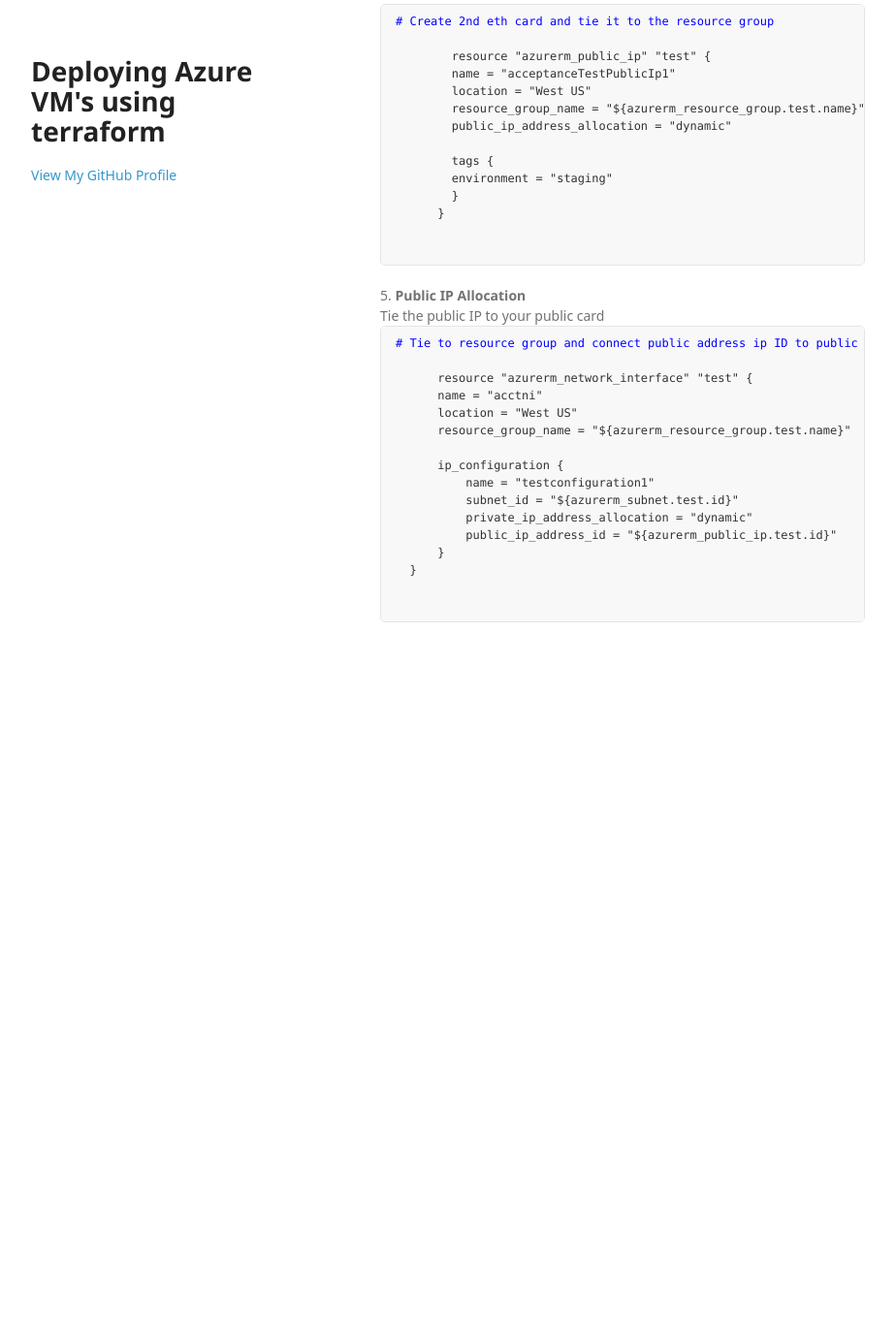
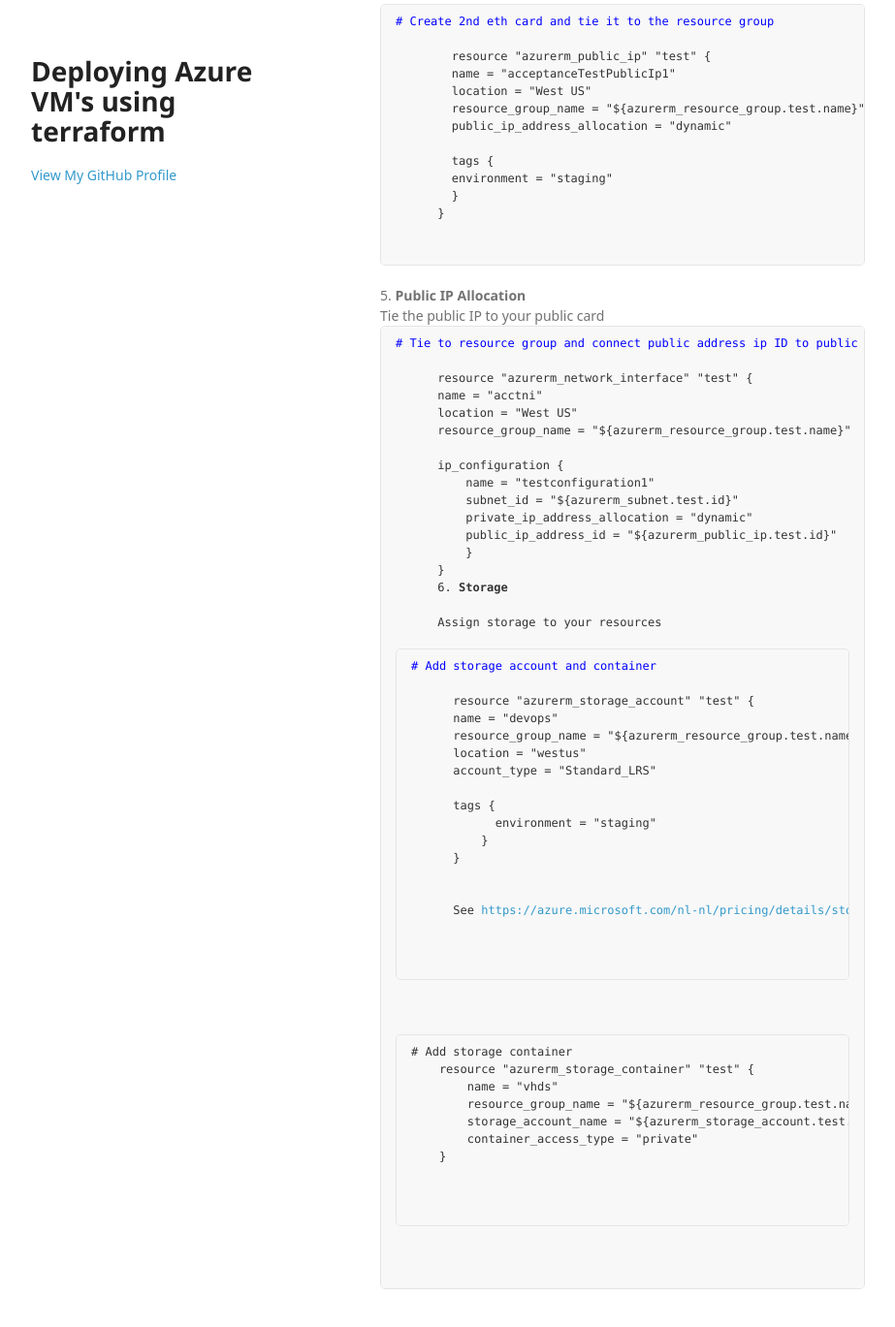
Before and after one commit to arjenwilly/arjenwilly.github.io, a Jekyll site: the page terraform2.html, which Jekyll copies as it is, in a window 1280 px wide and 1400 px high, scrolled down 1515 px. Shown: the top 1369 px of the window at 97% size, without its empty margins (178-1101 px from the left). Built offline with Jekyll 4.4.1, drawn with Linux system fonts in a browser that asks for light colours; some web fonts are replaced; before the commit the page ends 2227 px from its top, so only the background shows below that.

Commit message:
Update terraform2.html

```diff
--- a/terraform2.html
+++ b/terraform2.html
@@ -108,8 +108,34 @@
           subnet_id = "${azurerm_subnet.test.id}"
           private_ip_address_allocation = "dynamic"
           public_ip_address_id = "${azurerm_public_ip.test.id}"
+          }
       }
-  }
+      6. <b>Storage</b><br>
+      Assign storage to your resources
+      <pre style="color: blue"># Add storage account and container
+      <code>
+      resource "azurerm_storage_account" "test" {
+      name = "devops"
+      resource_group_name = "${azurerm_resource_group.test.name}"
+      location = "westus"
+      account_type = "Standard_LRS"
+
+      tags {
+            environment = "staging"
+          }
+      }
+      <br>
+      See <a href = "https://azure.microsoft.com/nl-nl/pricing/details/storage/">https://azure.microsoft.com/nl-nl/pricing/details/storage/</a> for details about storage pricing.<br>
+      </code>
+      </pre>
+    <pre style="color: blue"># Add storage container
+    resource "azurerm_storage_container" "test" {
+        name = "vhds"
+        resource_group_name = "${azurerm_resource_group.test.name}"
+        storage_account_name = "${azurerm_storage_account.test.name}"
+        container_access_type = "private"
+    }
+
   </code>
   </pre>
       </section>
```
